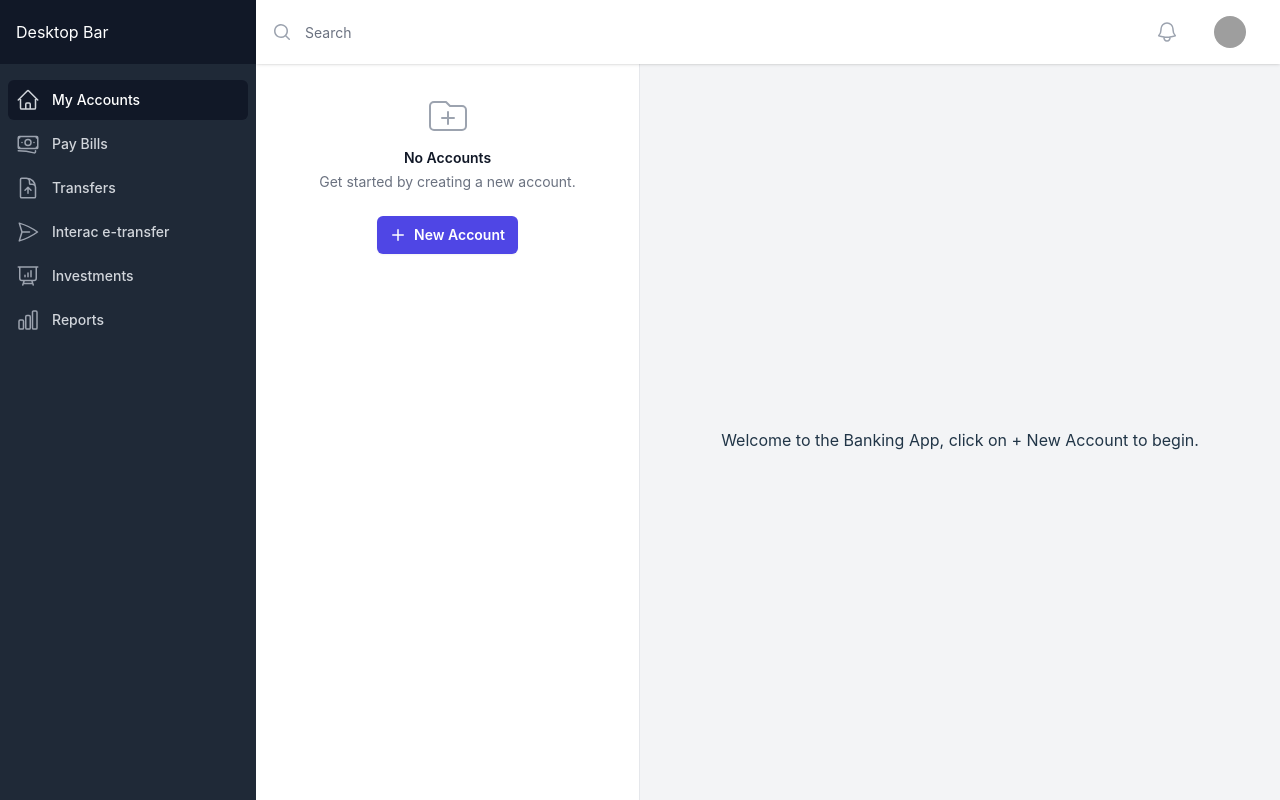
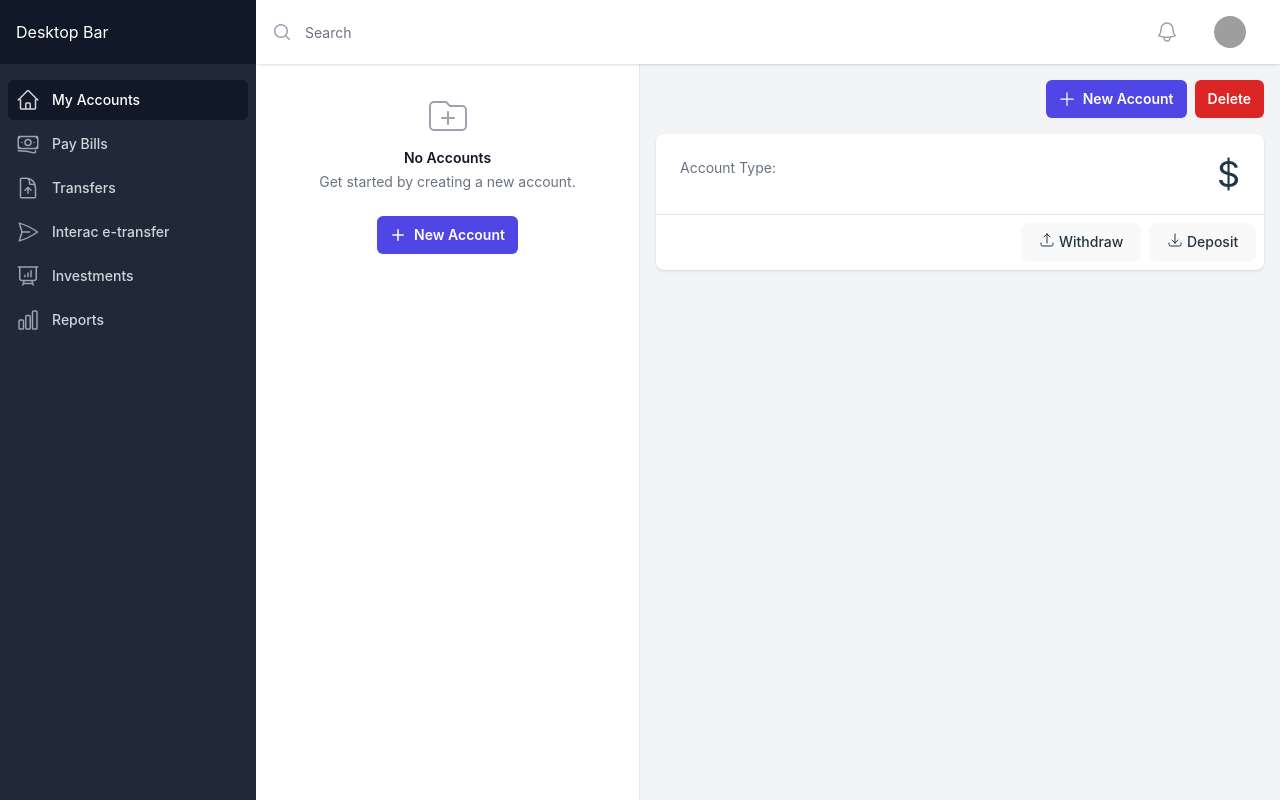
Before and after one commit to letsandeepio/banking-app, a React (Vite) app: page / in a window 1280 px wide. Built offline with nearby package versions, Linux system fonts and the light colour scheme; grey boxes are pictures that could not be loaded.

Commit message:
combine begin mode to account mode

```diff
--- a/src/zustand/appStore.ts
+++ b/src/zustand/appStore.ts
@@ -2,22 +2,22 @@ import { create } from "zustand";
 import { persist } from "zustand/middleware";
 
 
-type Mode = "new" | "account" | "begin";
+type Mode = 'new' | 'account' | 'begin';
 
 interface AppStore {
-  currentlySelectedAccount?: number;
+  currentlySelectedAccount?: string;
   viewMode: Mode;
   setMode: (newMode: Mode) => void;
-  setCurrentlySelectedAccount: (newlySelectedAccount: number) => void;
+  setCurrentlySelectedAccount: (newlySelectedAccount: string) => void;
 }
 
 const useAppStore = create<AppStore>()(
   persist(
     (set) => ({
       setMode: (mode: Mode) => set((state) => ({ viewMode: mode })),
-      setCurrentlySelectedAccount: (newlySelectedAccount: number) =>
+      setCurrentlySelectedAccount: (newlySelectedAccount: string) =>
         set((state) => ({ currentlySelectedAccount: newlySelectedAccount })),
-      viewMode: "begin",
+      viewMode: "account",
     }),
     { name: "app-store" }
   )
```
